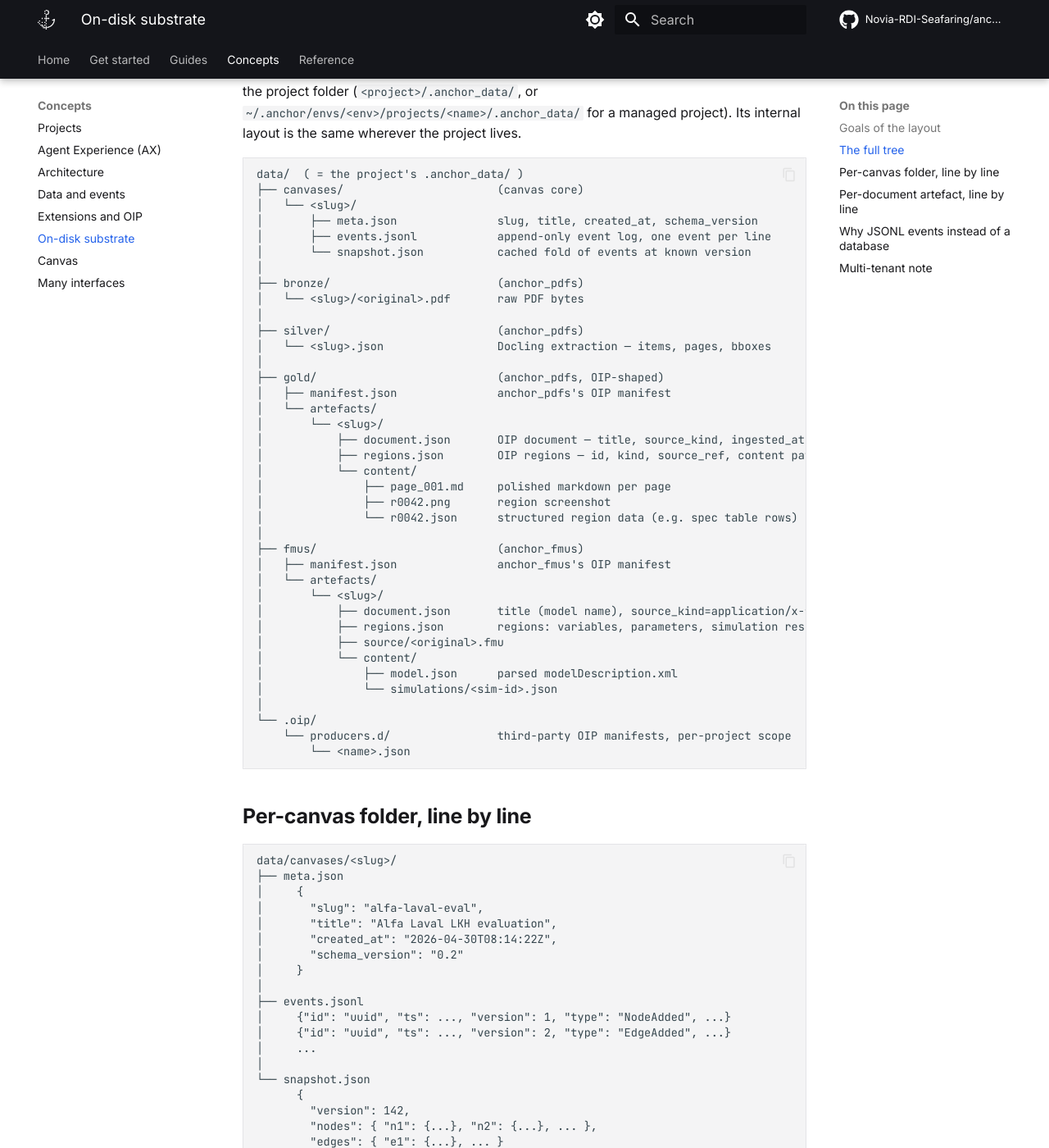
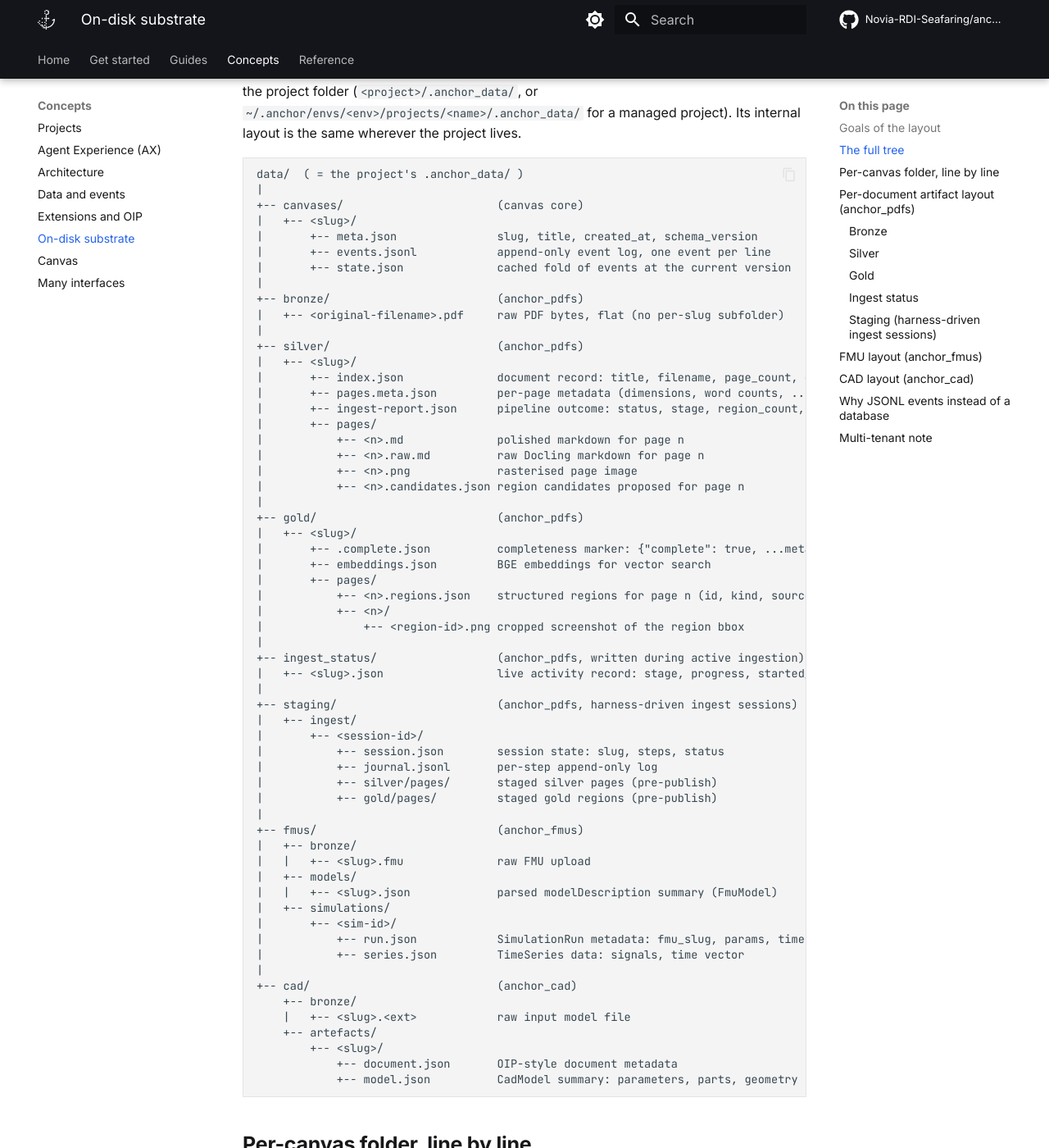
Before and after one commit to Novia-RDI-Seafaring/anchor, an MkDocs documentation site: the page built from docs/concepts/on-disk-substrate.md, in a window 1280 px wide and 1400 px high, scrolled down 525 px. Shown: the whole window at 82% size. Built offline with MkDocs 1.6.1 and Material for MkDocs 9.7.7, drawn with Linux system fonts in a browser that asks for light colours; comment, search, counter and statistics services are not loaded; some of the changed text lies outside the part shown.

Commit message:
docs: sync on-disk-substrate layout to the shipped env/project model (#158)
Co-authored-by: Christoffer Björkskog <christoffer.bjorkskog@novia.fi>

````diff
--- a/docs/concepts/on-disk-substrate.md
+++ b/docs/concepts/on-disk-substrate.md
@@ -20,136 +20,246 @@ Its internal layout is the same wherever the project lives.
 
 ```
 data/  ( = the project's .anchor_data/ )
-├── canvases/                       (canvas core)
-│   └── <slug>/
-│       ├── meta.json               slug, title, created_at, schema_version
-│       ├── events.jsonl            append-only event log, one event per line
-│       └── snapshot.json           cached fold of events at known version
-│
-├── bronze/                         (anchor_pdfs)
-│   └── <slug>/<original>.pdf       raw PDF bytes
-│
-├── silver/                         (anchor_pdfs)
-│   └── <slug>.json                 Docling extraction — items, pages, bboxes
-│
-├── gold/                           (anchor_pdfs, OIP-shaped)
-│   ├── manifest.json               anchor_pdfs's OIP manifest
-│   └── artefacts/
-│       └── <slug>/
-│           ├── document.json       OIP document — title, source_kind, ingested_at
-│           ├── regions.json        OIP regions — id, kind, source_ref, content paths
-│           └── content/
-│               ├── page_001.md     polished markdown per page
-│               ├── r0042.png       region screenshot
-│               └── r0042.json      structured region data (e.g. spec table rows)
-│
-├── fmus/                           (anchor_fmus)
-│   ├── manifest.json               anchor_fmus's OIP manifest
-│   └── artefacts/
-│       └── <slug>/
-│           ├── document.json       title (model name), source_kind=application/x-fmu
-│           ├── regions.json        regions: variables, parameters, simulation results
-│           ├── source/<original>.fmu
-│           └── content/
-│               ├── model.json      parsed modelDescription.xml
-│               └── simulations/<sim-id>.json
-│
-└── .oip/
-    └── producers.d/                third-party OIP manifests, per-project scope
-        └── <name>.json
+|
++-- canvases/                       (canvas core)
+|   +-- <slug>/
+|       +-- meta.json               slug, title, created_at, schema_version
+|       +-- events.jsonl            append-only event log, one event per line
+|       +-- state.json              cached fold of events at the current version
+|
++-- bronze/                         (anchor_pdfs)
+|   +-- <original-filename>.pdf     raw PDF bytes, flat (no per-slug subfolder)
+|
++-- silver/                         (anchor_pdfs)
+|   +-- <slug>/
+|       +-- index.json              document record: title, filename, page_count, outline
+|       +-- pages.meta.json         per-page metadata (dimensions, word counts, ...)
+|       +-- ingest-report.json      pipeline outcome: status, stage, region_count, ...
+|       +-- pages/
+|           +-- <n>.md              polished markdown for page n
+|           +-- <n>.raw.md          raw Docling markdown for page n
+|           +-- <n>.png             rasterised page image
+|           +-- <n>.candidates.json region candidates proposed for page n
+|
++-- gold/                           (anchor_pdfs)
+|   +-- <slug>/
+|       +-- .complete.json          completeness marker: {"complete": true, ...meta}
+|       +-- embeddings.json         BGE embeddings for vector search
+|       +-- pages/
+|           +-- <n>.regions.json    structured regions for page n (id, kind, source_ref, ...)
+|           +-- <n>/
+|               +-- <region-id>.png cropped screenshot of the region bbox
+|
++-- ingest_status/                  (anchor_pdfs, written during active ingestion)
+|   +-- <slug>.json                 live activity record: stage, progress, started_at, ...
+|
++-- staging/                        (anchor_pdfs, harness-driven ingest sessions)
+|   +-- ingest/
+|       +-- <session-id>/
+|           +-- session.json        session state: slug, steps, status
+|           +-- journal.jsonl       per-step append-only log
+|           +-- silver/pages/       staged silver pages (pre-publish)
+|           +-- gold/pages/         staged gold regions (pre-publish)
+|
++-- fmus/                           (anchor_fmus)
+|   +-- bronze/
+|   |   +-- <slug>.fmu              raw FMU upload
+|   +-- models/
+|   |   +-- <slug>.json             parsed modelDescription summary (FmuModel)
+|   +-- simulations/
+|       +-- <sim-id>/
+|           +-- run.json            SimulationRun metadata: fmu_slug, params, timestamps
+|           +-- series.json         TimeSeries data: signals, time vector
+|
++-- cad/                            (anchor_cad)
+    +-- bronze/
+    |   +-- <slug>.<ext>            raw input model file
+    +-- artefacts/
+        +-- <slug>/
+            +-- document.json       OIP-style document metadata
+            +-- model.json          CadModel summary: parameters, parts, geometry
 ```
 
 ## Per-canvas folder, line by line
 
 ```
 data/canvases/<slug>/
-├── meta.json
-│     {
-│       "slug": "alfa-laval-eval",
-│       "title": "Alfa Laval LKH evaluation",
-│       "created_at": "2026-04-30T08:14:22Z",
-│       "schema_version": "0.2"
-│     }
-│
-├── events.jsonl
-│     {"id": "uuid", "ts": ..., "version": 1, "type": "NodeAdded", ...}
-│     {"id": "uuid", "ts": ..., "version": 2, "type": "EdgeAdded", ...}
-│     ...
-│
-└── snapshot.json
++-- meta.json
+|     {
+|       "slug": "alfa-laval-eval",
+|       "title": "Alfa Laval LKH evaluation",
+|       "created_at": 1746000000.0,
+|       "schema_version": "0.2"
+|     }
+|
++-- events.jsonl
+|     {"id": "uuid", "ts": ..., "version": 1, "type": "NodeAdded", ...}
+|     {"id": "uuid", "ts": ..., "version": 2, "type": "EdgeAdded", ...}
+|     ...
+|
++-- state.json
       {
+        "slug": "alfa-laval-eval",
         "version": 142,
         "nodes": { "n1": {...}, "n2": {...}, ... },
         "edges": { "e1": {...}, ... }
       }
 ```
 
-`events.jsonl` is the truth. `snapshot.json` is a performance
-optimisation — without it cold-boot would have to replay every event;
-with it the server reads the snapshot and only replays events with
-`version > snapshot.version`. Compaction (rewriting the snapshot at
-checkpoints, optionally truncating event history) is on the roadmap
-but not implemented; today the log grows monotonically.
+`events.jsonl` is the truth. `state.json` is a performance
+optimisation: without it a cold boot replays every event from the log;
+with it the server reads the snapshot and replays only events that are
+newer. Compaction (rewriting the snapshot at checkpoints, optionally
+truncating event history) is on the roadmap but not implemented; today
+the log grows monotonically.
 
-## Per-document artefact, line by line
+## Per-document artifact layout (anchor_pdfs)
 
-A `data/gold/artefacts/alfa-laval-lkh/` produced by `anchor_pdfs` looks
-like:
+### Bronze
+
+Bronze stores the raw PDF flat, keyed by the original filename (not the slug).
+The silver `index.json` carries the filename so the store can recover the path.
 
 ```
-document.json
-    {
-      "slug": "alfa-laval-lkh",
-      "title": "Alfa Laval LKH centrifugal pump",
-      "source_kind": "application/pdf",
-      "source_path": "../../bronze/alfa-laval-lkh/original.pdf",
-      "ingested_at": "2026-04-30T08:14:22Z",
-      "ingested_by": "anchor-pdfs/0.2.3",
-      "size_units": {"page_count": 4, "item_count": 187}
-    }
+data/bronze/
+    alfa-laval-lkh.pdf
+    grundfos-tp.pdf
+    ...
+```
 
-regions.json
-    [
-      {
-        "id": "alfa-laval-lkh:r0007",
-        "kind": "spec_block",
-        "title": "Pump performance — model LKH-5",
-        "source_ref": {
-          "kind": "pdf-page-bbox",
-          "page": 2,
-          "bbox": [72.0, 144.0, 540.0, 312.0]
-        },
-        "content": {
-          "text": "content/r0007.md",
-          "image": "content/r0007.png",
-          "json": "content/r0007.json"
-        }
-      },
-      ...
-    ]
+### Silver
 
-content/
-    ├── page_001.md          full polished markdown for page 1
-    ├── page_002.md
-    ├── r0007.md             markdown for region 7 (a spec block)
-    ├── r0007.png            cropped screenshot of the bbox
-    ├── r0007.json           structured rows (canonical headers + units)
-    └── ...
+Silver stores the Docling extraction for each document under a per-slug directory.
+
+```
+data/silver/alfa-laval-lkh/
+    index.json           document record: slug, title, filename, page_count, outline
+    pages.meta.json      per-page metadata (dimensions, word counts, rotation flags)
+    ingest-report.json   outcome written at the end of ingest: status, stage, region_count
+    pages/
+        1.md             polished markdown for page 1
+        1.raw.md         raw Docling output for page 1 (pre-polish)
+        1.png            rasterised page image (used by the region extractor)
+        1.candidates.json region candidates proposed for page 1
+        2.md
+        ...
+```
+
+### Gold
+
+Gold stores structured regions, crops, and embeddings under a per-slug directory.
+A `.complete.json` marker is written atomically at the end of a successful gold
+pass. A partial or crashed pass leaves the directory without the marker so the
+store never presents incomplete gold.
+
+```
+data/gold/alfa-laval-lkh/
+    .complete.json       {"complete": true, "mode": "keyed", "model": "gpt-5.4", ...}
+    embeddings.json      {"embed_model": "BAAI/bge-small-en-v1.5", "dim": 384, "vectors": [...]}
+    pages/
+        1.regions.json   {"page": 1, "regions": [{id, kind, source_ref, content}, ...]}
+        2.regions.json
+        ...
+        1/
+            r0007.png    cropped screenshot of region r0007 on page 1
+            r0012.png
+            ...
+        2/
+            ...
+```
+
+A region record inside `<n>.regions.json` looks like:
+
+```json
+{
+  "id": "alfa-laval-lkh:r0007",
+  "kind": "spec_block",
+  "title": "Pump performance - model LKH-5",
+  "source_ref": {
+    "kind": "pdf-page-bbox",
+    "page": 2,
+    "bbox": [72.0, 144.0, 540.0, 312.0]
+  },
+  "content": {
+    "text": "...",
+    "rows": [...]
+  },
+  "crops": {
+    "png": "2/r0007.png"
+  }
+}
 ```
 
 This is the unit of provenance. **Every value on the canvas points
 back to a region.** A spec-table row is a `data` field on a node;
 that field carries the region id; the region carries the page and bbox;
 the bbox is rendered as a highlight in the PDF viewer. There is no
-detached "metadata table" — the source ref *is* the data.
+detached metadata table: the source ref is the data.
+
+### Ingest status
+
+A small live-activity record written as the pipeline advances. It lands
+in its own `ingest_status/` directory so it never collides with corpus
+artifacts and is trivial to list.
+
+```
+data/ingest_status/
+    alfa-laval-lkh.json   {"slug": "...", "stage": "gold", "progress": 0.8, ...}
+    grundfos-tp.json
+```
+
+The record is created when ingest starts and updated after each stage. It
+survives a process restart, so an agent polling across process boundaries
+gets accurate progress without re-running the pipeline.
+
+### Staging (harness-driven ingest sessions)
+
+In-flight harness-driven sessions live under `staging/ingest/` and are invisible
+to `list_documents` until the session is finalized and published to silver/gold.
+
+```
+data/staging/ingest/<session-id>/
+    session.json          {slug, steps, current_step, status, created_at}
+    journal.jsonl         per-step log (one JSON object per line)
+    silver/pages/         staged silver pages, same layout as silver/<slug>/pages/
+    gold/pages/           staged gold regions, same layout as gold/<slug>/pages/
+```
+
+## FMU layout (anchor_fmus)
+
+FMUs use a separate subdirectory tree under `fmus/` inside the data dir.
+
+```
+data/fmus/
+    bronze/
+        <slug>.fmu          raw FMU file
+    models/
+        <slug>.json         parsed modelDescription summary (FmuModel)
+    simulations/
+        <sim-id>/
+            run.json        SimulationRun: fmu_slug, params, started_at, finished_at
+            series.json     TimeSeries: signal names, time vector, values
+```
+
+## CAD layout (anchor_cad)
+
+```
+data/cad/
+    bronze/
+        <slug>.<ext>        raw input model file (preserves original extension)
+    artefacts/
+        <slug>/
+            document.json   OIP-style document metadata
+            model.json      CadModel: parameters, parts, geometry summary
+```
 
 ## Why JSONL events instead of a database
 
-- Events are tiny, mostly < 1 KB. A canvas with 10 000 events is 10 MB.
+- Events are tiny, mostly less than 1 KB. A canvas with 10 000 events is 10 MB.
 - One file per workspace makes copying, moving, and diffing trivial.
 - An append-only file is the simplest possible crash-safe write.
   No transactions, no migrations, no DBA required.
-- A future Postgres / SQLite store is a port (the `WorkspaceStore`
+- A future Postgres or SQLite store is a port (the `WorkspaceStore`
   protocol). The day we need indexed queries across workspaces is the
   day we add a second implementation. The file format stays.
 
@@ -159,4 +269,4 @@ The current layout assumes one user, one machine. The multi-tenant
 roadmap (separate memory entry) adds a `tenants/<tenant>/` prefix and
 moves canvases under `tenants/<tenant>/canvases/`. Documents stay
 shared by default with opt-in scoping. Nothing in the current paths
-needs to change to accommodate that — they become subpaths.
+needs to change to accommodate that: they become subpaths.
````
Also changed, not shown: README.md (+4 -4 lines).
